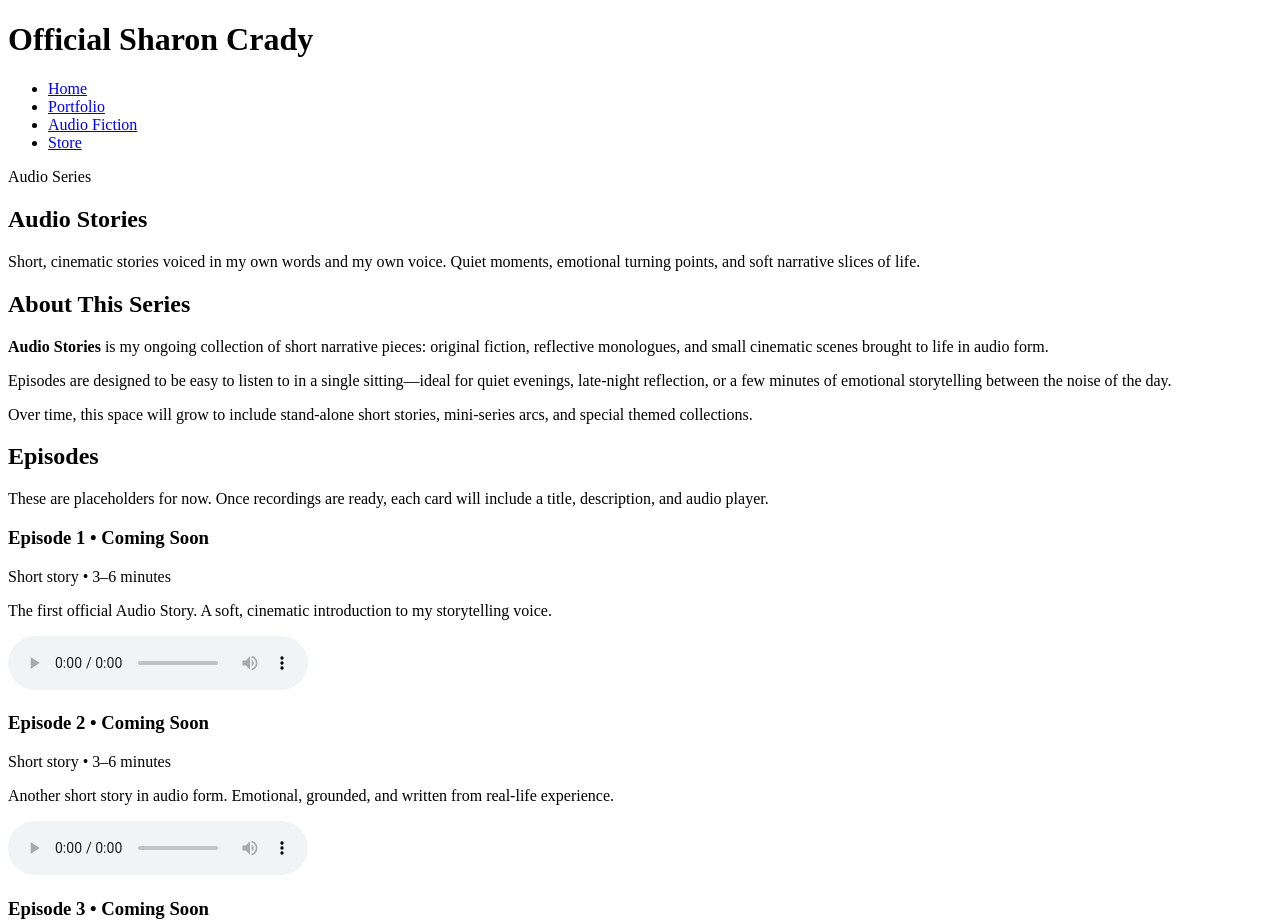
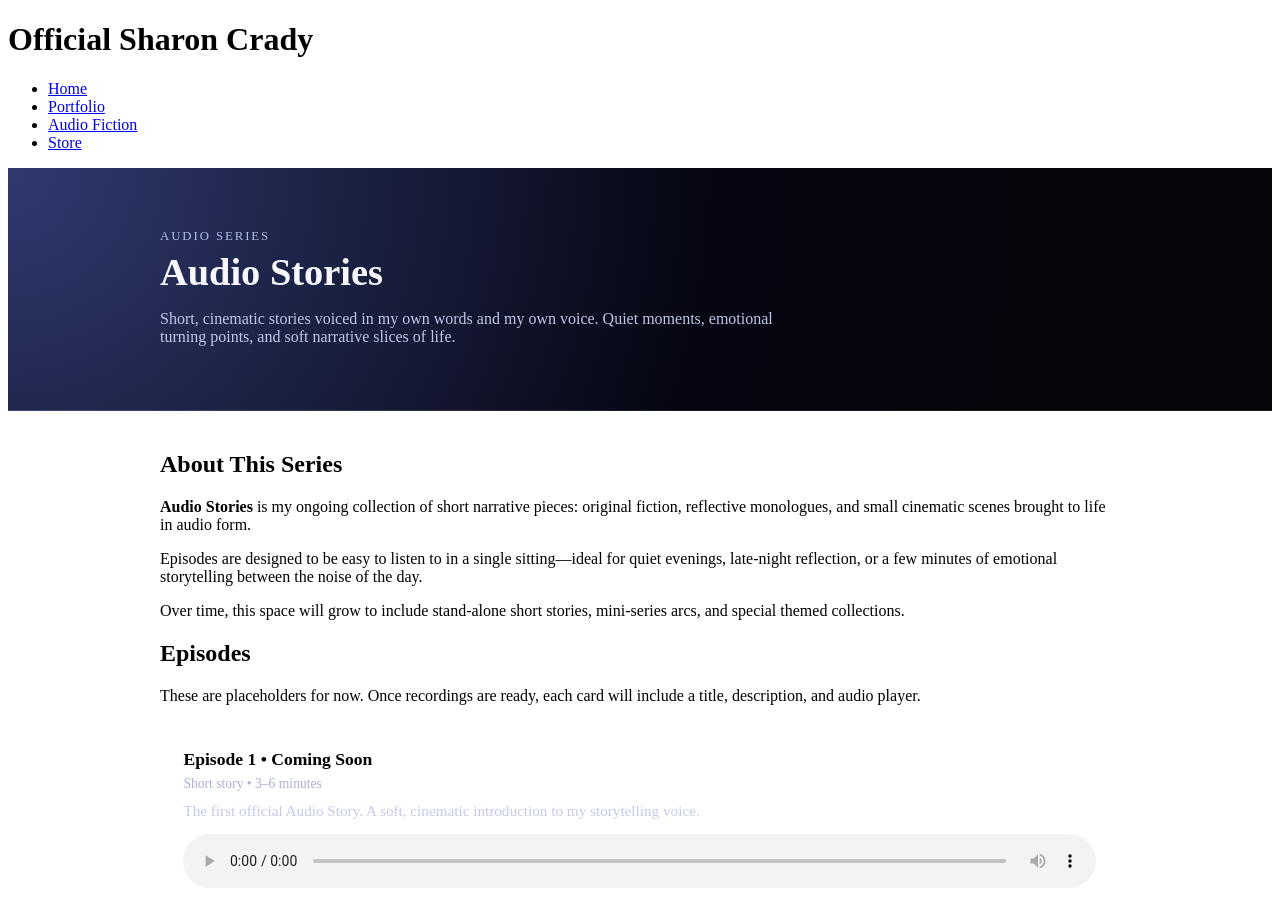
Before and after one commit to mirandakade/mirandakade.github.io, a plain HTML site: page audiostories/index.html in a window 1280 px wide. Shown: the top 923 px of the page. Drawn offline with Linux system fonts and the light colour scheme.

Commit message:
Update style.css

```diff
--- a/style.css
+++ b/style.css
@@ -110,3 +110,79 @@
   border-color: #b53aff;
   box-shadow: 0 0 20px rgba(181, 58, 255, 0.2);
 }
+
+
+/* HERO SECTION – AUDIO STORIES */
+.hero-audiostories {
+  background: radial-gradient(circle at top left, #303a70 0%, #050611 55%, #050609 100%);
+  padding: 3rem 1.5rem;
+  border-bottom: 1px solid rgba(255, 255, 255, 0.08);
+}
+
+.hero-inner {
+  max-width: 960px;
+  margin: 0 auto;
+  text-align: left;
+}
+
+.hero-kicker {
+  text-transform: uppercase;
+  letter-spacing: 0.15em;
+  font-size: 0.8rem;
+  color: #b3bee9;
+  margin-bottom: 0.4rem;
+}
+
+.hero-title {
+  font-size: 2.4rem;
+  margin: 0 0 0.6rem;
+  color: #f6f7ff;
+}
+
+.hero-subtitle {
+  max-width: 40rem;
+  font-size: 1rem;
+  color: #c0c6e8;
+}
+
+/* PAGE MAIN WRAPPER (if not already set) */
+.page-main {
+  max-width: 960px;
+  margin: 2.5rem auto 3.5rem;
+  padding: 0 1.5rem;
+}
+
+/* EPISODES LIST */
+.episodes-list {
+  display: grid;
+  gap: 1.5rem;
+  margin-top: 1.5rem;
+}
+
+.episode-card {
+  background: rgba(255, 255, 255, 0.03);
+  border-radius: 12px;
+  padding: 1.2rem 1.4rem;
+  border: 1px solid rgba(255, 255, 255, 0.06);
+}
+
+.episode-title {
+  margin: 0 0 0.4rem;
+  font-size: 1.1rem;
+}
+
+.episode-meta {
+  margin: 0 0 0.6rem;
+  font-size: 0.85rem;
+  color: #aab1d4;
+}
+
+.episode-desc {
+  margin: 0 0 0.9rem;
+  font-size: 0.95rem;
+  color: #c4caea;
+}
+
+.episode-player {
+  width: 100%;
+}
```
